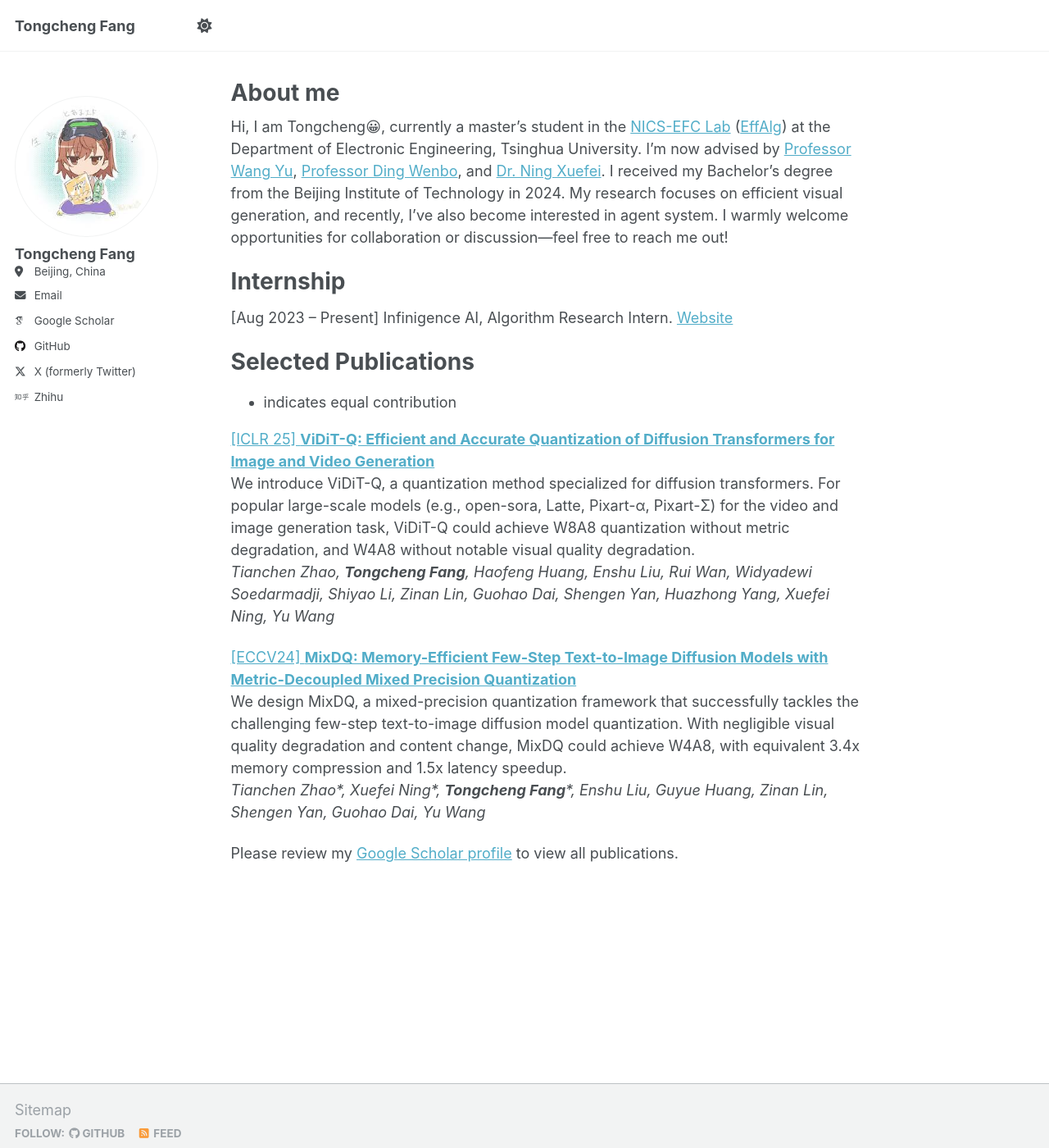
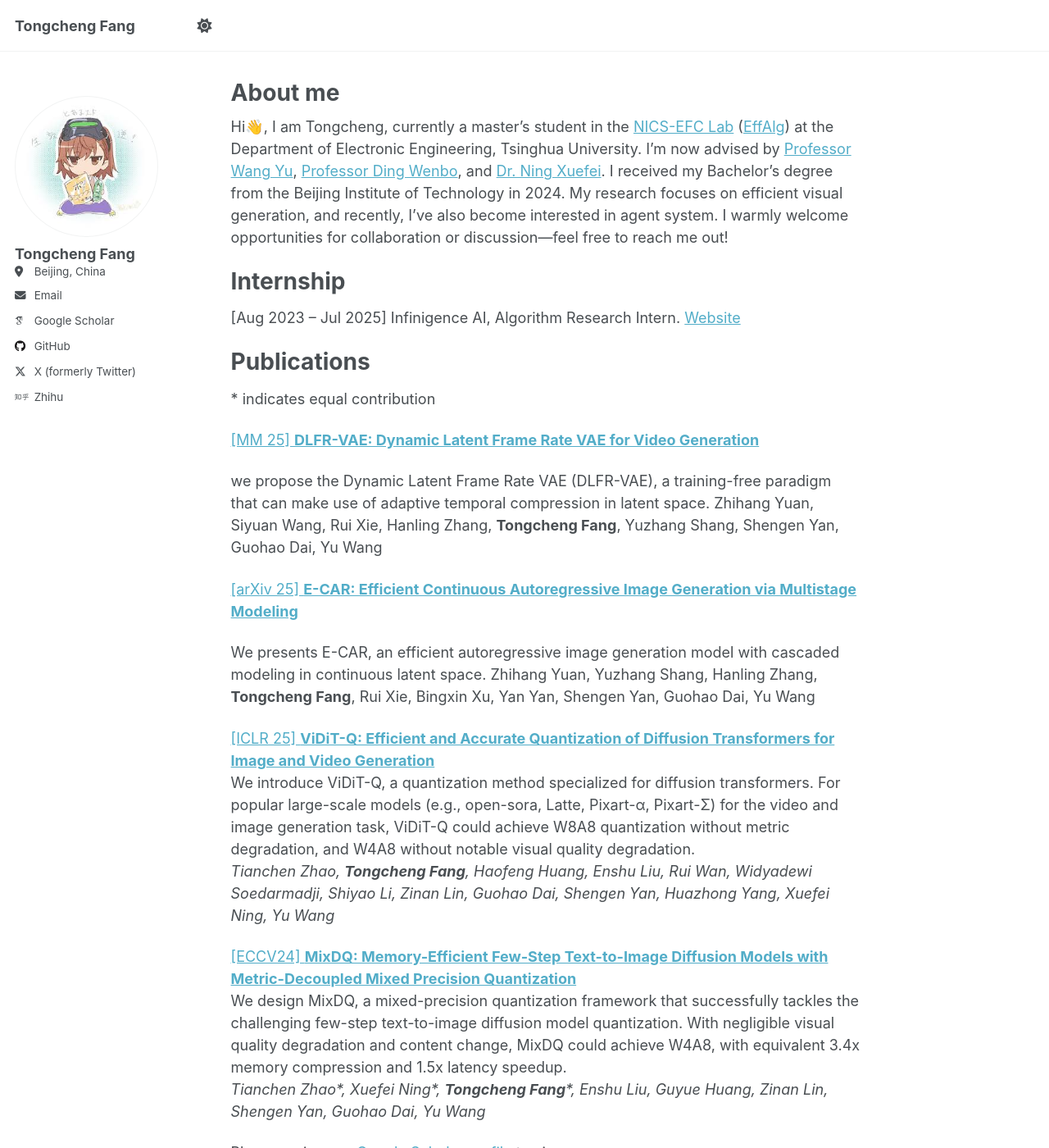
Before and after one commit to stein-666/stein-666.github.io, a Jekyll site: the page built from _pages/about.md, in a window 1280 px wide and 1400 px high. Shown: the whole window at 82% size. Built offline with Jekyll 4.4.1, drawn with Linux system fonts in a browser that asks for light colours; some web fonts are replaced.

Commit message:
Update about.md

```diff
--- a/_pages/about.md
+++ b/_pages/about.md
@@ -7,17 +7,27 @@ redirect_from:
   - /about.html
 ---
 
-Hi, I am Tongcheng😀, currently a master's student in the [NICS-EFC Lab](https://nicsefc.ee.tsinghua.edu.cn/) ([EffAlg](https://nics-effalg.com/)) at the Department of Electronic Engineering, Tsinghua University. I’m now advised by [Professor Wang Yu](https://nicsefc.ee.tsinghua.edu.cn/people/YuWang), [Professor Ding Wenbo](https://ssr-group.net/), and [Dr. Ning Xuefei](https://nics-effalg.com/ningxuefei/). I received my Bachelor's degree from the Beijing Institute of Technology in 2024. My research focuses on efficient visual generation, and recently, I've also become interested in agent system. I warmly welcome opportunities for collaboration or discussion—feel free to reach me out!
+Hi👋, I am Tongcheng, currently a master's student in the [NICS-EFC Lab](https://nicsefc.ee.tsinghua.edu.cn/) ([EffAlg](https://nics-effalg.com/)) at the Department of Electronic Engineering, Tsinghua University. I’m now advised by [Professor Wang Yu](https://nicsefc.ee.tsinghua.edu.cn/people/YuWang), [Professor Ding Wenbo](https://ssr-group.net/), and [Dr. Ning Xuefei](https://nics-effalg.com/ningxuefei/). I received my Bachelor's degree from the Beijing Institute of Technology in 2024. My research focuses on efficient visual generation, and recently, I've also become interested in agent system. I warmly welcome opportunities for collaboration or discussion—feel free to reach me out!
 
 
 Internship
 ======
-[Aug 2023 – Present] Infinigence AI, Algorithm Research Intern. [Website](https://cloud.infini-ai.com/platform/ai)
+[Aug 2023 – Jul 2025] Infinigence AI, Algorithm Research Intern. [Website](https://cloud.infini-ai.com/platform/ai)
 
 
-Selected Publications
+Publications
 ======
-* indicates equal contribution
+\* indicates equal contribution
+
+[[MM 25] **DLFR-VAE: Dynamic Latent Frame Rate VAE for Video Generation**](https://arxiv.org/pdf/2502.11897)
+
+we propose the Dynamic Latent Frame Rate VAE (DLFR-VAE), a training-free paradigm that can make use of adaptive temporal compression in latent space.
+Zhihang Yuan, Siyuan Wang, Rui Xie, Hanling Zhang, **Tongcheng Fang**, Yuzhang Shang, Shengen Yan, Guohao Dai, Yu Wang
+
+[[arXiv 25] **E-CAR: Efficient Continuous Autoregressive Image Generation via Multistage Modeling**](https://arxiv.org/pdf/2412.14170)
+
+We presents E-CAR, an efficient autoregressive image generation model with cascaded modeling in continuous latent space.
+Zhihang Yuan, Yuzhang Shang, Hanling Zhang, **Tongcheng Fang**, Rui Xie, Bingxin Xu, Yan Yan, Shengen Yan, Guohao Dai, Yu Wang
 
 [[ICLR 25] **ViDiT-Q: Efficient and Accurate Quantization of Diffusion Transformers for Image and Video Generation**](https://arxiv.org/pdf/2406.02540)
 We introduce ViDiT-Q, a quantization method specialized for diffusion transformers. For popular large-scale models (e.g., open-sora, Latte, Pixart-α, Pixart-Σ) for the video and image generation task, ViDiT-Q could achieve W8A8 quantization without metric degradation, and W4A8 without notable visual quality degradation.
@@ -28,4 +38,4 @@ We design MixDQ, a mixed-precision quantization framework that successfully tack
 *Tianchen Zhao\*, Xuefei Ning\*, **Tongcheng Fang**\*, Enshu Liu, Guyue Huang, Zinan Lin, Shengen Yan, Guohao Dai, Yu Wang*
 
 
-Please review my [Google Scholar profile](https://scholar.google.com/citations?user=tA7BRgQAAAAJ&hl=en) to view all publications.
+Please review my [Google Scholar profile](https://scholar.google.com/citations?user=tA7BRgQAAAAJ&hl=en) to view more.
```
